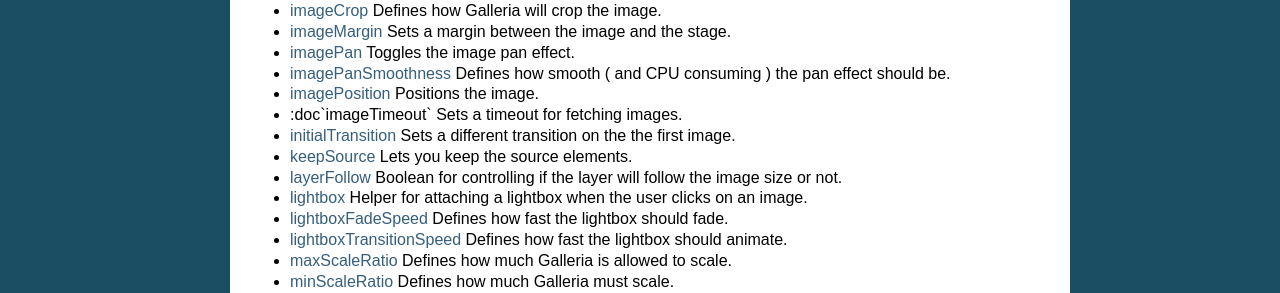
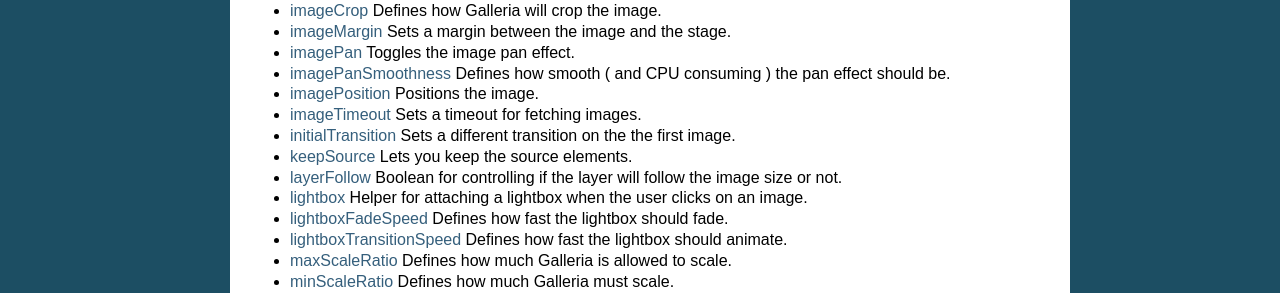
Before and after one commit to GalleriaJS/galleria, a Sphinx documentation site: the page built from docs/options/index.rst, in a window 1280 px wide. Shown: the part 941-1234 px from the top of the page. Built offline with Sphinx 7.4.7, drawn with Linux system fonts in a browser that asks for light colours.

Commit message:
ok, last commit. serously.

```diff
--- a/docs/options/index.rst
+++ b/docs/options/index.rst
@@ -89,7 +89,7 @@
 
 - :doc:`imagePosition` Positions the image.
 
-- :doc`imageTimeout` Sets a timeout for fetching images.
+- :doc:`imageTimeout` Sets a timeout for fetching images.
 
 - :doc:`initialTransition` Sets a different transition on the the first image.
 
```
